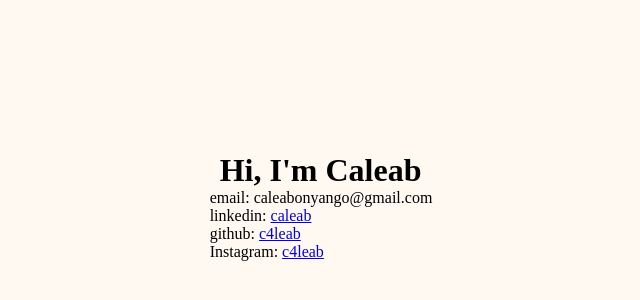
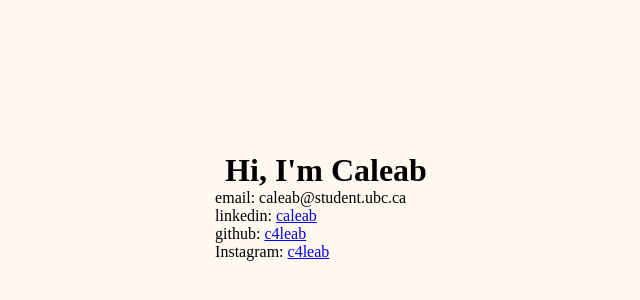
Before and after one commit to c4leab/caleab.com, a plain HTML site: page index.html in a window 1280 px wide. Shown: the part 34-334 px from the top of the page, without its empty margins (319-959 px from the left). Drawn offline with Linux system fonts and the light colour scheme.

Commit message:
Switch to School Email

```diff
--- a/index.html
+++ b/index.html
@@ -19,7 +19,7 @@
     <div></div>
     <div>
     <h1 id="intro">Hi, I'm Caleab</h1>
-    <p>email: caleabonyango@gmail.com</p>
+    <p>email: caleab@student.ubc.ca</p>
     <p>linkedin: <a href="https://linkedin.com/in/caleab">caleab</a></p>
     <p>github: <a href="https://github.com/c4leab">c4leab</a></p>
     <p>Instagram: <a href="https://instagram.com/c4leab">c4leab</a></p>
```
